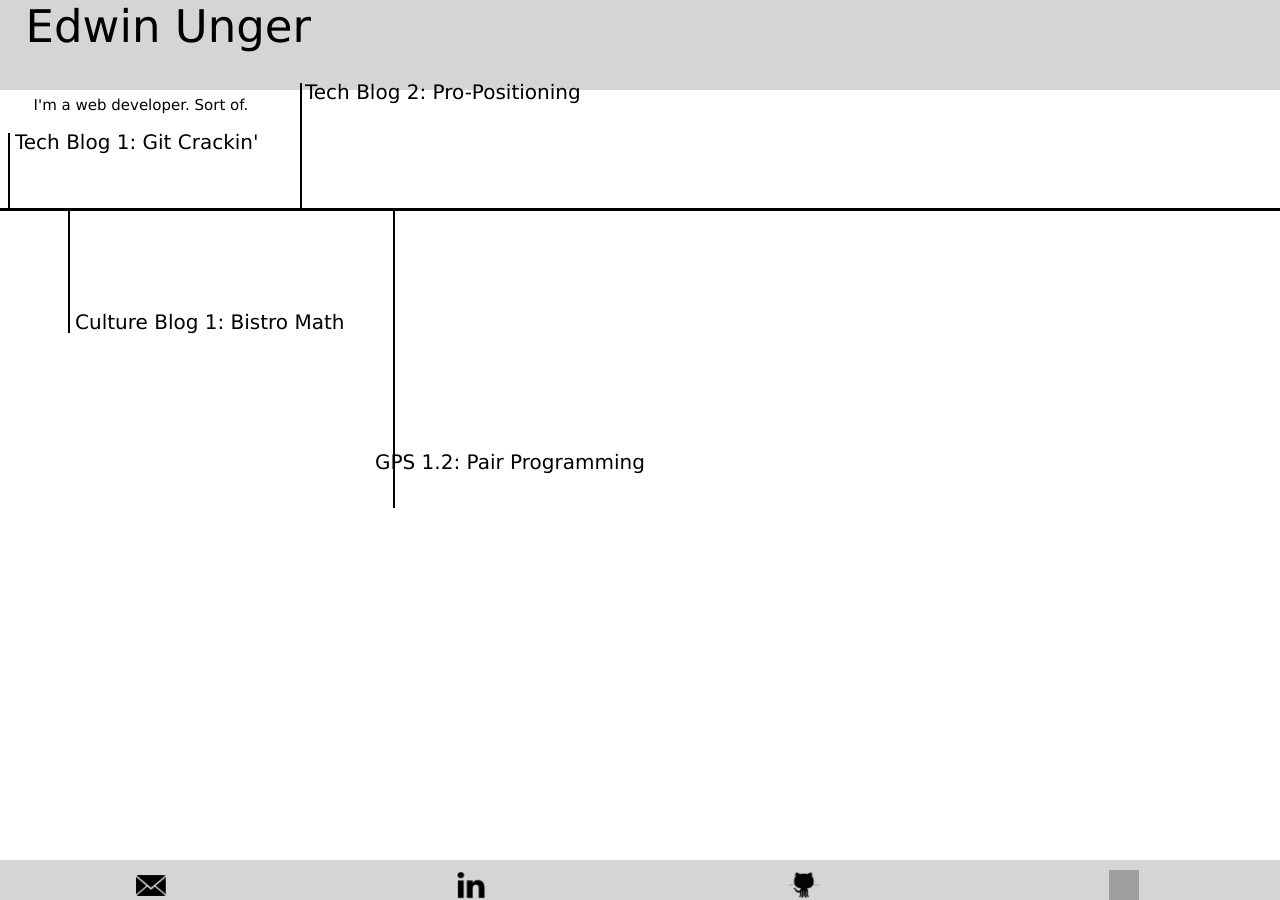
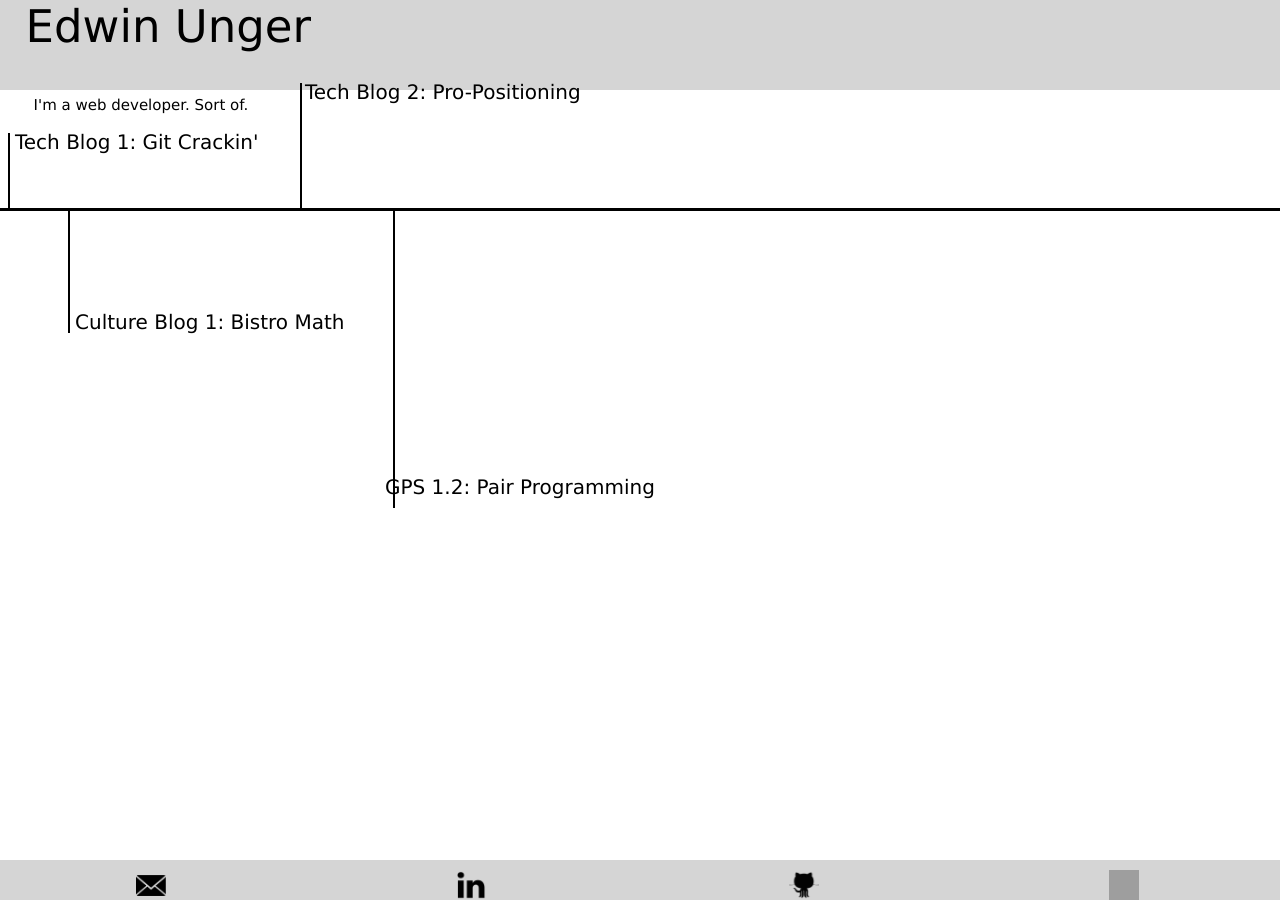
Before and after one commit to edwinunger/edwinunger.github.io, a Jekyll site: the page blog.html, which Jekyll copies as it is, in a window 1280 px wide. Built offline with Jekyll 4.4.1, drawn with Linux system fonts in a browser that asks for light colours; grey boxes are pictures that could not be loaded.

Commit message:
timeline adjust

```diff
--- a/stylesheets/default.css
+++ b/stylesheets/default.css
@@ -186,8 +186,8 @@ a {
   font-size: 20px;
   font-family: Verdana;
   color: #000000;
-  top: 450px;
-  left: 375px;
+  top: 475px;
+  left: 385px;
   position: absolute;
   text-decoration: none;
 }
```
